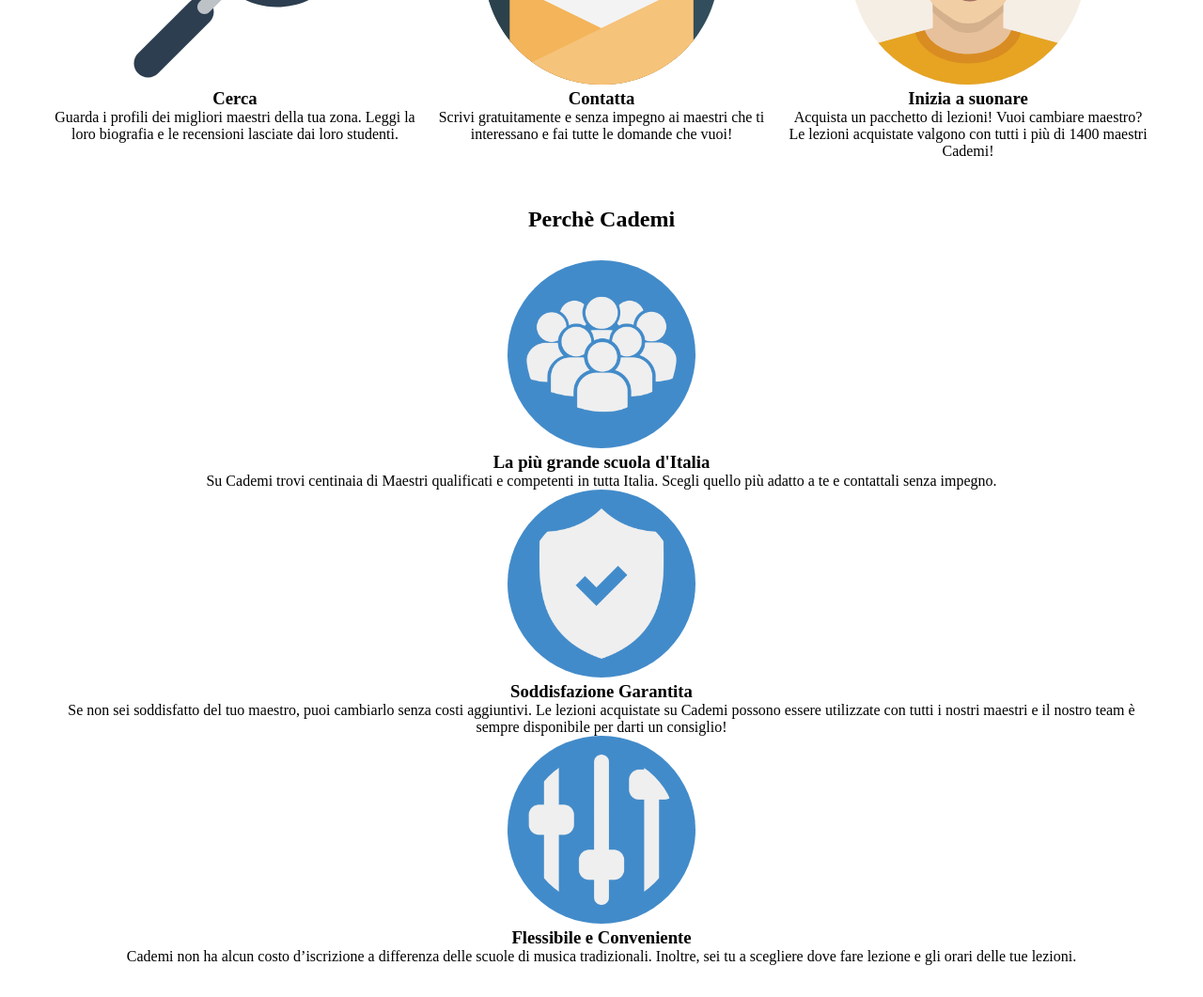
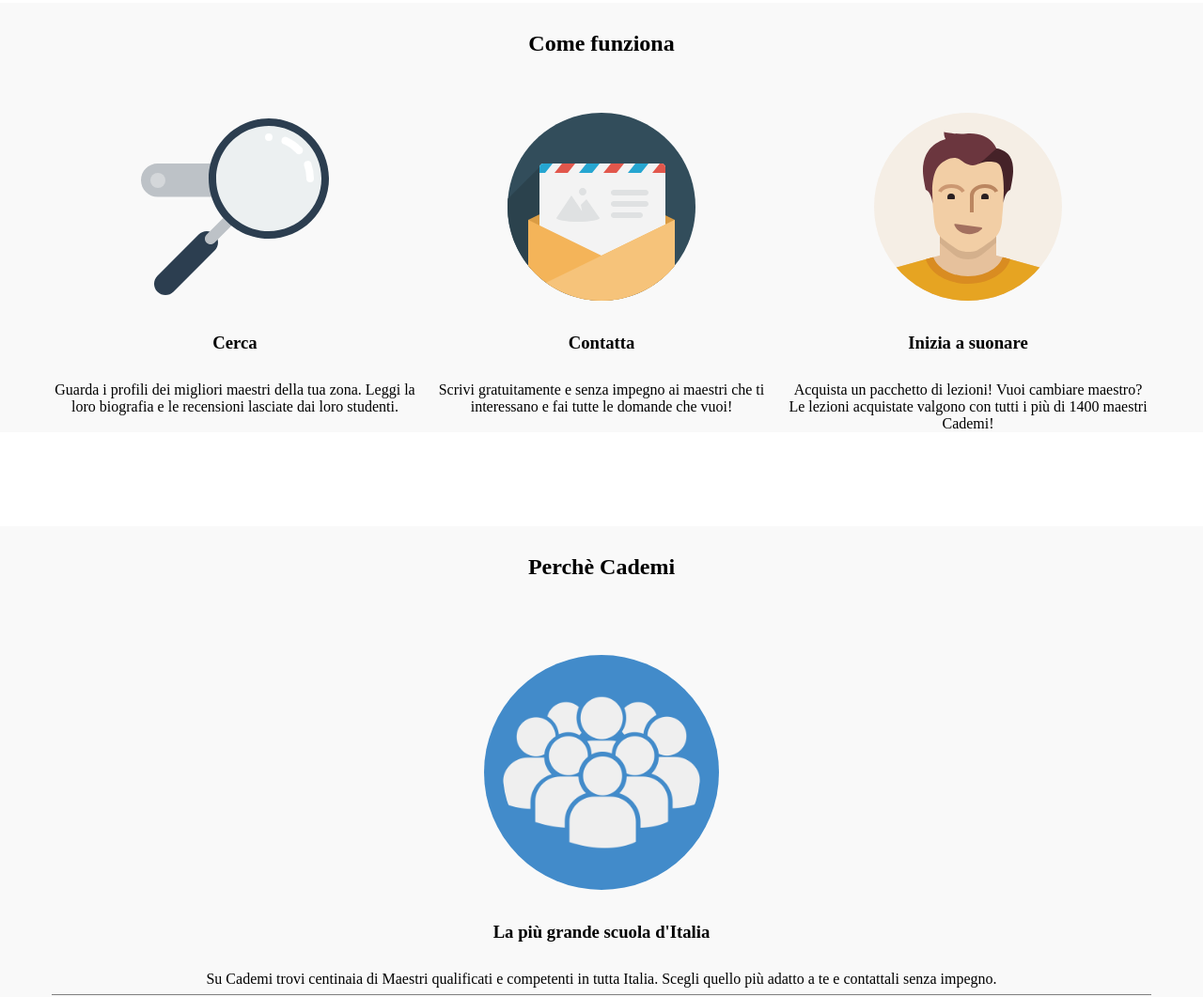
Before and after one commit to elisatorazza/html-css-resp-wannabe-12bool, a plain HTML site: page index.html in a window 1280 px wide. Shown: the part 636-1697 px from the top of the page at 94% size. Before the commit the page ends 1663 px from the top, so only its background shows below. Drawn offline with Linux system fonts and the light colour scheme.

Commit message:
Layout come da consegna

```diff
--- a/css/style.css
+++ b/css/style.css
@@ -1,3 +1,4 @@
+/*impostazioni generali*/
 * {
   box-sizing: border-box;
   margin: 0;
@@ -5,21 +6,41 @@
 }
 .container {
   text-align: center;
-  margin-top: 50px;
+  margin-top: 100px;
+  margin-bottom: 20px;
 }
 h2 {
   margin:30px 0;
+  padding: 30px 0;
 }
-/* impostazioni immagini*/
+h3 {
+  padding: 30px 0;
+}
+.where, .how, .why {
+  background-color: #F9F9F9;
+}
 img {
   height: 200px;
 }
-.how img {
-  height: 250px;
+/* /impostazioni generali/
+
+/* WHY */
+.why > .container > div {
+  margin: 50px 0px;
+  border-bottom: 1px solid grey;
+}
+.why > .container > div:last-child {
+  margin-bottom: 0;
+  border-bottom: none;
+}
+
+.why > .container > div > p {
+  padding-bottom: 7px;
 }
 .why img {
+  height: 250px;
   background-color: #428bca;
   border-radius: 100%;
   padding: 20px;
 }
-/* /impostazioni immagini*/
+/* /WHY */
--- a/index.html
+++ b/index.html
@@ -9,7 +9,8 @@
   </head>
   <body>
     <!-- PRIMA RIGA -->
-    <div class="container where">
+    <div class="where">
+      <div class="container">
         <h2>Lezioni dove vuoi tu</h2>
         <div class="home col-lg-6">
         <!-- A CASA -->
@@ -25,11 +26,13 @@
           <h3>Online</h3>
           <p>Impara senza muoverti da casa! Scegli da una vastissima lista di maestri abilitati all'insegnamento online, senza doverti preoccupare di distanze e spostamenti.</p>
         </div>
+      </div>
       <!-- /ONLINE -->
     </div>
     <!-- /PRIMA RIGA -->
     <!-- SECONDA RIGA -->
-    <div class="container how">
+    <div class="how">
+      <div class="container">
         <h2>Come funziona</h2>
         <!-- CERCA -->
         <div class="search col-lg-4">
@@ -56,10 +59,12 @@
         </div>
         <!-- /INIZIA -->
       </div>
+    </div>
     <!-- SECONDA RIGA -->
 
     <!-- TERZA RIGA -->
-    <div class="container why">
+    <div class="why">
+      <div class="container">
         <h2>Perch&egrave; Cademi</h2>
         <!-- BIGGEST -->
         <div class="biggest">
@@ -86,6 +91,7 @@
         </div>
         <!-- FLEX -->
       </div>
+    </div>
     <!-- /TERZA RIGA -->
 
 
```
Lines whose indentation alone changed are shown as unchanged.
